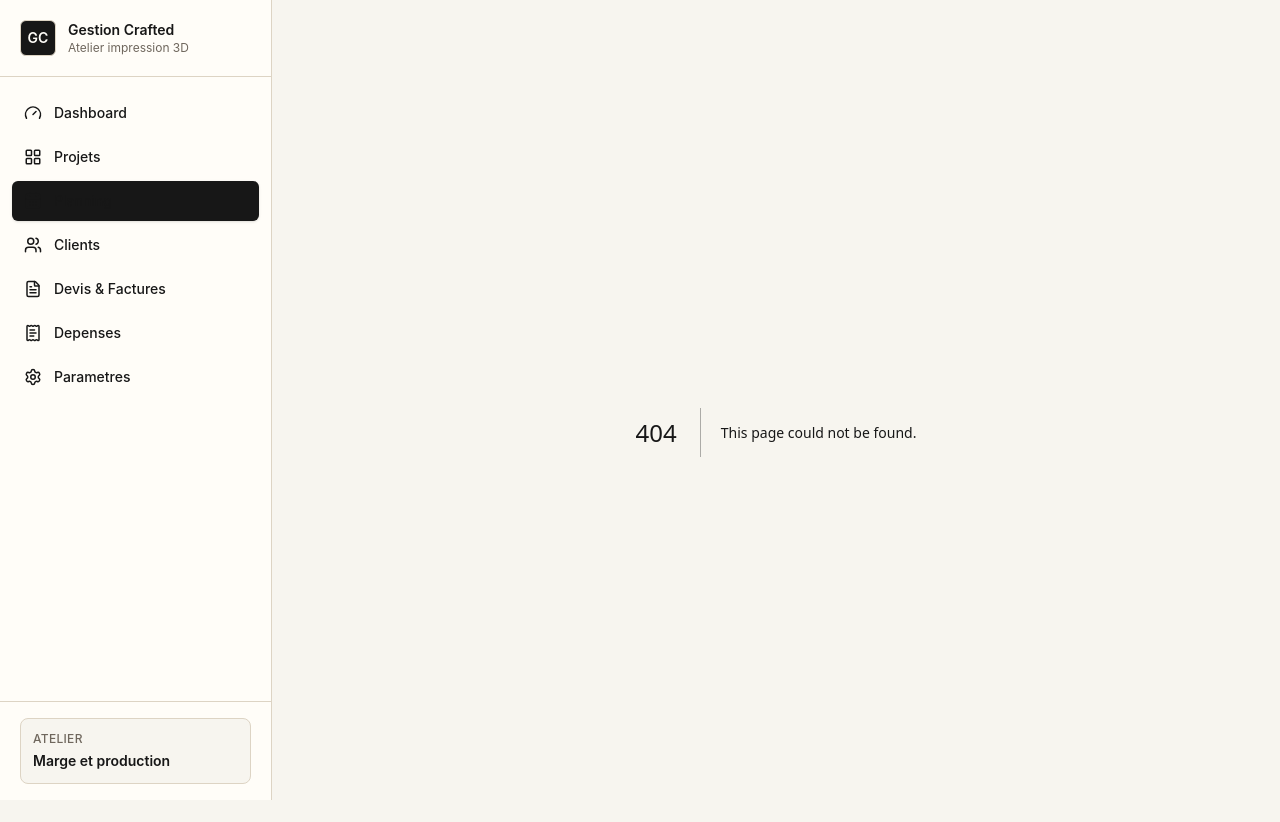
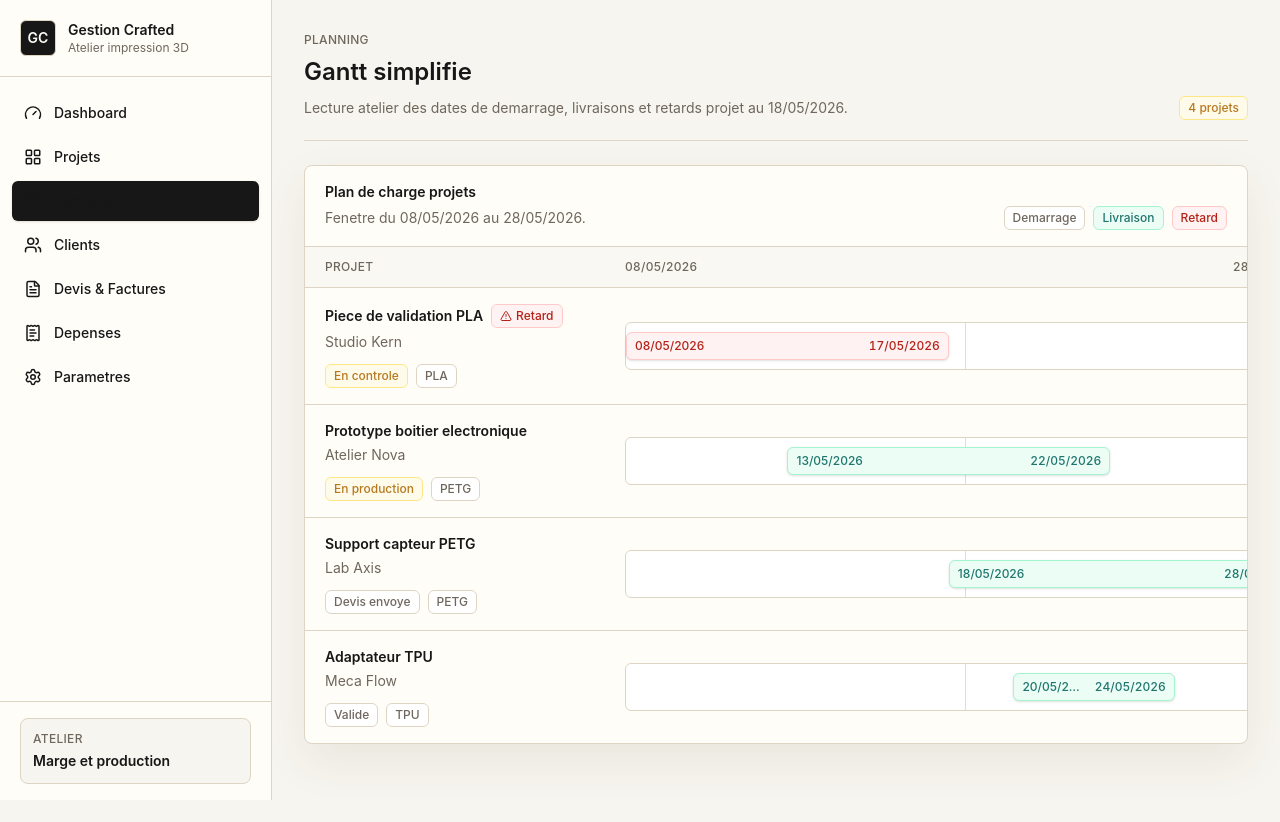
Before and after one commit to ratsimbazafytsiresy-hue/Gestion-3D-Print, a Next.js app: page /planning in a window 1280 px wide. Before the commit this address had no page. Shown: the top 822 px of the page. After the commit the page ends 800 px from the top, so only its background shows below. Built offline with nearby package versions, Linux system fonts and the light colour scheme.

Commit message:
feat: add simplified Gantt planning

```diff
--- /dev/null
+++ b/app/planning/page.tsx
@@ -0,0 +1,8 @@
+import { GanttPlanning } from "@/features/planning/gantt-planning";
+import { getProjectsData } from "@/lib/data/repository";
+
+const PLANNING_TODAY_ISO = "2026-05-18";
+
+export default function PlanningPage() {
+  return <GanttPlanning {...getProjectsData()} currentDate={PLANNING_TODAY_ISO} />;
+}
--- /dev/null
+++ b/features/planning/gantt-planning.tsx
@@ -0,0 +1,125 @@
+import { AlertTriangle } from "lucide-react";
+
+import { Badge } from "@/components/ui/badge";
+import { Panel, PanelContent, PanelDescription, PanelHeader, PanelTitle } from "@/components/ui/panel";
+import { isProjectLate } from "@/lib/domain/calculations";
+import type { Client, Project } from "@/lib/domain/types";
+import { cn } from "@/lib/utils";
+import { formatCalendarDate } from "@/features/projects/project-date-format";
+import { ProjectStatusBadge } from "@/features/projects/project-status-badge";
+
+import { getPlanningRange, getProjectOffsetPercent, getProjectWidthPercent } from "./planning-helpers";
+
+type GanttPlanningProps = {
+  clients: Client[];
+  currentDate: string;
+  projects: Project[];
+};
+
+export function GanttPlanning({ clients, currentDate, projects }: GanttPlanningProps) {
+  const clientById = new Map(clients.map((client) => [client.id, client]));
+  const range = getPlanningRange(projects);
+  const rows = [...projects]
+    .sort((left, right) => left.startDate.localeCompare(right.startDate) || left.deliveryDate.localeCompare(right.deliveryDate))
+    .map((project) => ({
+      clientName: clientById.get(project.clientId)?.name ?? "Client inconnu",
+      isLate: isProjectLate(project, currentDate),
+      offset: getProjectOffsetPercent(project, range),
+      project,
+      width: getProjectWidthPercent(project, range),
+    }));
+
+  return (
+    <div className="space-y-6">
+      <header className="flex flex-col gap-3 border-b border-atelier-line pb-5 md:flex-row md:items-end md:justify-between">
+        <div className="min-w-0">
+          <p className="text-xs font-medium uppercase tracking-wide text-atelier-muted">Planning</p>
+          <h1 className="mt-2 text-2xl font-semibold text-atelier-ink">Gantt simplifie</h1>
+          <p className="mt-2 max-w-3xl text-sm leading-6 text-atelier-muted">
+            Lecture atelier des dates de demarrage, livraisons et retards projet au {formatCalendarDate(currentDate)}.
+          </p>
+        </div>
+        <Badge tone="amber" className="w-fit">
+          {projects.length} projets
+        </Badge>
+      </header>
+
+      <Panel>
+        <PanelHeader className="flex flex-col gap-3 lg:flex-row lg:items-end lg:justify-between">
+          <div>
+            <PanelTitle>Plan de charge projets</PanelTitle>
+            <PanelDescription>Fenetre du {formatRangeDate(range.start)} au {formatRangeDate(range.end)}.</PanelDescription>
+          </div>
+          <div className="flex flex-wrap gap-2">
+            <Badge>Demarrage</Badge>
+            <Badge tone="green">Livraison</Badge>
+            <Badge tone="danger">Retard</Badge>
+          </div>
+        </PanelHeader>
+        <PanelContent className="p-0">
+          {rows.length > 0 ? (
+            <div className="overflow-x-auto">
+              <div className="min-w-[980px]">
+                <div className="grid grid-cols-[300px_minmax(680px,1fr)] border-b border-atelier-line bg-atelier-canvas/60 px-5 py-3 text-xs font-medium uppercase tracking-wide text-atelier-muted">
+                  <span>Projet</span>
+                  <div className="flex items-center justify-between">
+                    <span>{formatRangeDate(range.start)}</span>
+                    <span>{formatRangeDate(range.end)}</span>
+                  </div>
+                </div>
+                <div className="divide-y divide-atelier-line">
+                  {rows.map(({ clientName, isLate, offset, project, width }) => (
+                    <div className="grid min-h-24 grid-cols-[300px_minmax(680px,1fr)] px-5 py-4" key={project.id}>
+                      <div className="min-w-0 pr-5">
+                        <div className="flex flex-wrap items-center gap-2">
+                          <p className="max-w-full truncate text-sm font-semibold text-atelier-ink">{project.title}</p>
+                          {isLate ? (
+                            <Badge tone="danger" className="gap-1">
+                              <AlertTriangle aria-hidden className="h-3 w-3" />
+                              Retard
+                            </Badge>
+                          ) : null}
+                        </div>
+                        <p className="mt-1 truncate text-sm text-atelier-muted">{clientName}</p>
+                        <div className="mt-3 flex flex-wrap gap-2">
+                          <ProjectStatusBadge status={project.status} />
+                          <Badge>{project.material}</Badge>
+                        </div>
+                      </div>
+                      <div className="flex min-w-0 items-center">
+                        <div className="relative h-12 w-full rounded-md border border-atelier-line bg-white">
+                          <div className="absolute inset-y-0 left-1/2 w-px bg-atelier-line/80" />
+                          <div
+                            aria-label={`${project.title}, du ${formatCalendarDate(project.startDate)} au ${formatCalendarDate(project.deliveryDate)}`}
+                            className={cn(
+                              "absolute top-1/2 h-7 -translate-y-1/2 rounded-md border shadow-sm",
+                              isLate
+                                ? "border-red-200 bg-red-50 text-atelier-danger"
+                                : "border-emerald-200 bg-emerald-50 text-atelier-green",
+                            )}
+                            style={{ left: `${offset}%`, width: `${width}%` }}
+                          >
+                            <div className="flex h-full min-w-0 items-center justify-between gap-2 px-2 text-xs font-medium">
+                              <span className="truncate">{formatCalendarDate(project.startDate)}</span>
+                              <span className="shrink-0 tabular-nums">{formatCalendarDate(project.deliveryDate)}</span>
+                            </div>
+                          </div>
+                        </div>
+                      </div>
+                    </div>
+                  ))}
+                </div>
+              </div>
+            </div>
+          ) : (
+            <div className="px-5 py-8 text-sm text-atelier-muted">Aucun projet a planifier.</div>
+          )}
+        </PanelContent>
+      </Panel>
+    </div>
+  );
+}
+
+function formatRangeDate(value: string) {
+  return value ? formatCalendarDate(value) : "-";
+}
--- /dev/null
+++ b/features/planning/planning-helpers.ts
@@ -0,0 +1,61 @@
+import { differenceInCalendarDays, parseISO } from "date-fns";
+
+import type { Project } from "@/lib/domain/types";
+
+export type PlanningRange = { start: string; end: string };
+
+export function getPlanningRange(projects: Project[]): PlanningRange {
+  if (projects.length === 0) {
+    return { start: "", end: "" };
+  }
+
+  return projects.reduce<PlanningRange>(
+    (range, project) => ({
+      start: project.startDate < range.start ? project.startDate : range.start,
+      end: project.deliveryDate > range.end ? project.deliveryDate : range.end,
+    }),
+    { start: projects[0].startDate, end: projects[0].deliveryDate },
+  );
+}
+
+export function getProjectOffsetPercent(project: Project, range: PlanningRange): number {
+  const totalDays = getInclusiveCalendarDays(range.start, range.end);
+
+  if (totalDays <= 0) {
+    return 0;
+  }
+
+  const offsetDays = differenceInCalendarDays(parseISO(project.startDate), parseISO(range.start));
+
+  return clampPercent((offsetDays / totalDays) * 100);
+}
+
+export function getProjectWidthPercent(project: Project, range: PlanningRange): number {
+  const totalDays = getInclusiveCalendarDays(range.start, range.end);
+
+  if (totalDays <= 0) {
+    return 0;
+  }
+
+  const projectDays = Math.max(1, getInclusiveCalendarDays(project.startDate, project.deliveryDate));
+
+  return clampPercent((projectDays / totalDays) * 100);
+}
+
+function getInclusiveCalendarDays(start: string, end: string): number {
+  if (!start || !end) {
+    return 0;
+  }
+
+  const days = differenceInCalendarDays(parseISO(end), parseISO(start)) + 1;
+
+  return Number.isFinite(days) ? Math.max(1, days) : 0;
+}
+
+function clampPercent(value: number): number {
+  if (!Number.isFinite(value)) {
+    return 0;
+  }
+
+  return Math.min(100, Math.max(0, value));
+}
```
Also changed, not shown: 1 other file (tests, documents, lock files or other folders).
